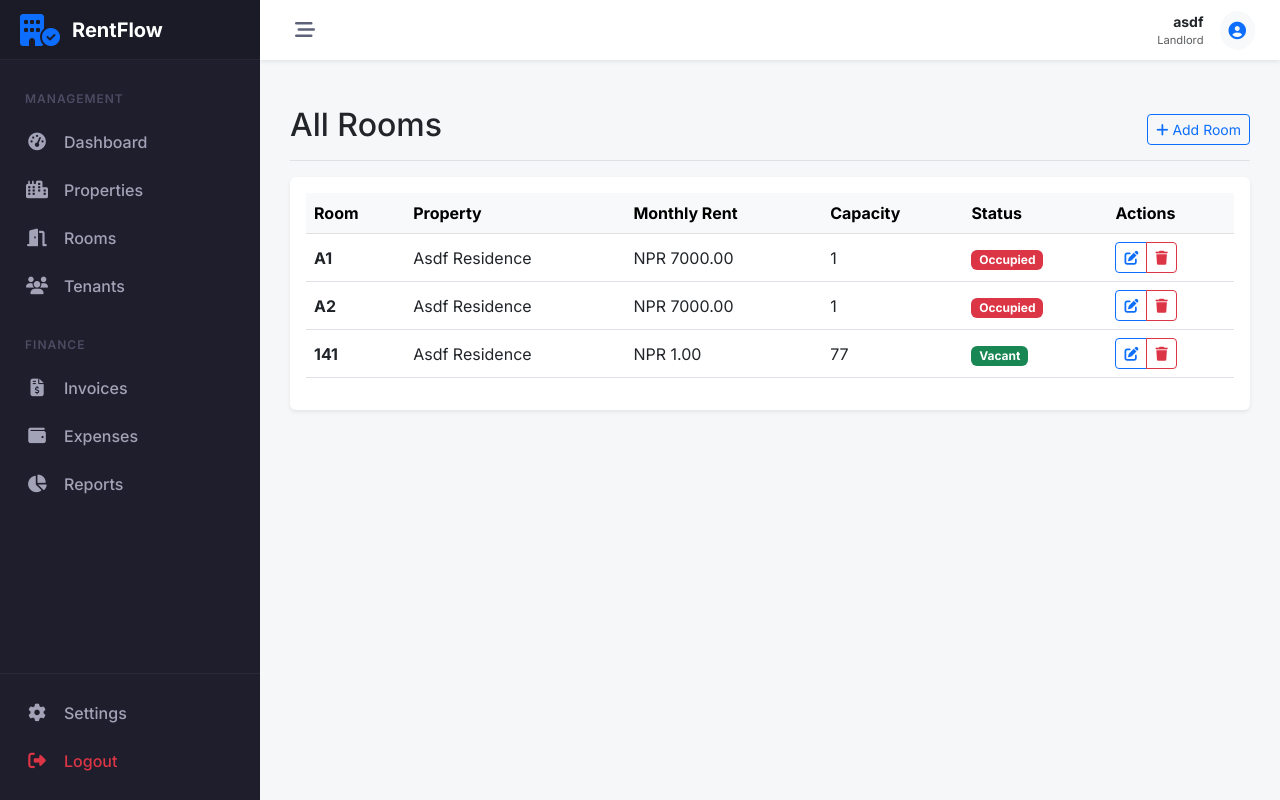
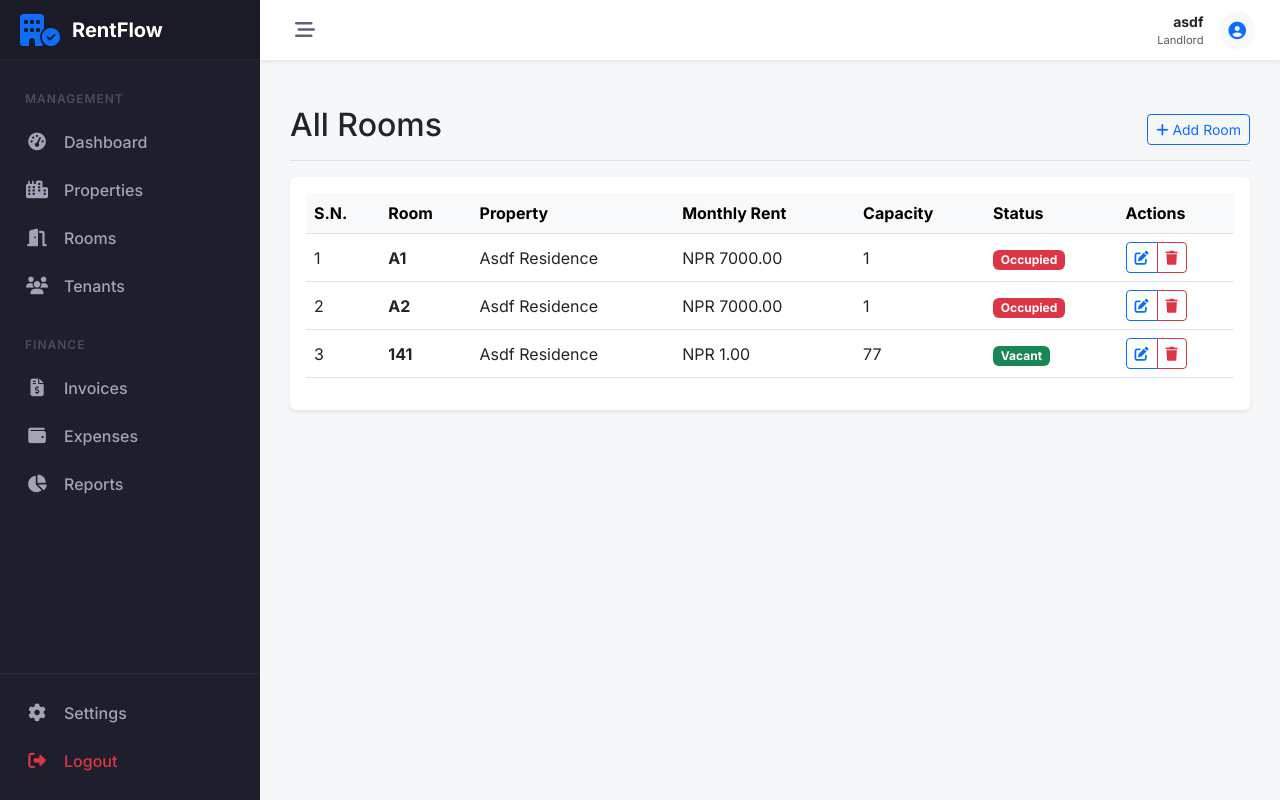
Before and after one commit to sameer9860/-RentFlow-Landlord-Tenant-Management-System, a Django app: page /properties/rooms/ in a window 1280 px wide. Run offline with Django 5.2, Linux system fonts and the light colour scheme; a user stored in the database is signed in; data comes from the database, SQL or seed files in the repository.

Commit message:
feat add s.n

```diff
--- a/properties/templates/properties/room_list.html
+++ b/properties/templates/properties/room_list.html
@@ -15,6 +15,7 @@
     <table class="table table-hover align-middle">
         <thead class="table-light">
             <tr>
+                <th>S.N.</th>
                 <th>Room </th>
                 <th>Property</th>
                 <th>Monthly Rent</th>
@@ -26,6 +27,7 @@
         <tbody>
             {% for room in rooms %}
             <tr>
+                <td>{{ forloop.counter }}</td>
                 <td><strong>{{ room.room_number }}</strong></td>
                 <td>{{ room.property.name }}</td>
                 <td>NPR {{ room.monthly_rent }}</td>
@@ -52,7 +54,7 @@
             </tr>
             {% empty %}
             <tr>
-                <td colspan="6" class="text-center py-4 text-muted">No rooms available.</td>
+                <td colspan="7" class="text-center py-4 text-muted">No rooms available.</td>
             </tr>
             {% endfor %}
         </tbody>
```
